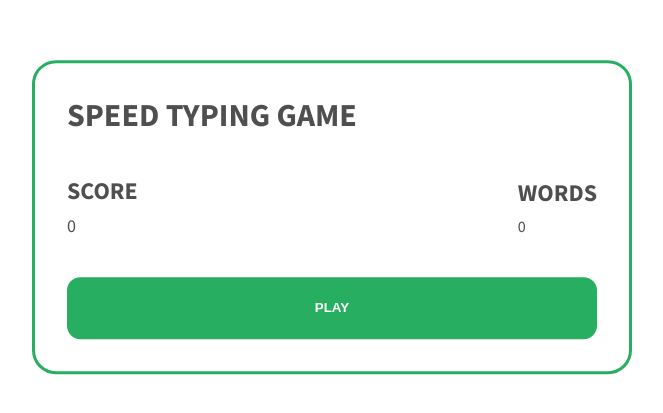
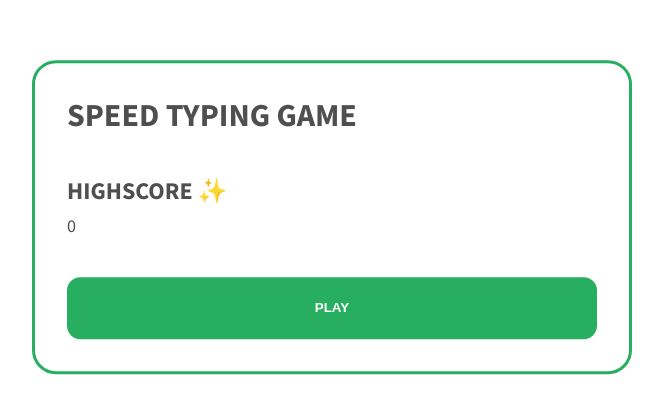
Before and after one commit to denpresich/speed-typing-game, a React app: page / in a window 1280 px wide. Shown: the part 183-596 px from the top of the page, without its empty margins (308-971 px from the left). Built offline with nearby package versions, Linux system fonts and the light colour scheme.

Commit message:
✨ Add highscore

```diff
--- a/src/components/game/game.jsx
+++ b/src/components/game/game.jsx
@@ -59,16 +59,26 @@ export default function Game() {
           <Typography className="game__title">Speed Typing Game</Typography>
           <div className="game__stat">
             <div className="stat">
-              <Typography className="stat__label">Score</Typography>
-              <Typography className="stat__value">{state.score}</Typography>
+              <Typography className="stat__label">Highscore ✨</Typography>
+              <Typography className="stat__value">{state.highscore}</Typography>
             </div>
-            <div className="stat">
-              <Typography className="stat__label">Words</Typography>
-              <Typography classname="stat__value">{state.wordIndex}</Typography>
-            </div>
+            {state.score ? (
+              <>
+                <div className="stat">
+                  <Typography className="stat__label">Score</Typography>
+                  <Typography className="stat__value">{state.score}</Typography>
+                </div>
+                <div className="stat">
+                  <Typography className="stat__label">Words</Typography>
+                  <Typography classname="stat__value">
+                    {state.wordIndex}
+                  </Typography>
+                </div>
+              </>
+            ) : null}
           </div>
           <Button onClick={handleStart}>
-            {state.stopped ? "Play again" : "Play"}
+            {state.score ? "Play again" : "Play"}
           </Button>
         </div>
       )}
--- a/src/components/game/reducer.js
+++ b/src/components/game/reducer.js
@@ -1,9 +1,12 @@
+const HIGHSCORE_LOCAL_KEY = "highscore";
+
 export const INITIAL_STATE = {
   started: false,
   words: [],
   word: null,
   wordIndex: 0,
   score: 0,
+  highscore: Number(localStorage.getItem(HIGHSCORE_LOCAL_KEY)),
 };
 
 export const ACTION_TYPES = {
@@ -20,12 +23,22 @@ const startReducer = ({ payload }) => ({
 });
 const stopReducer = (state) => ({ ...state, started: false });
 
-const wordSuccessReducer = (state, { payload }) => ({
-  ...state,
-  word: state.words[state.wordIndex + 1],
-  wordIndex: state.wordIndex + 1,
-  score: state.score + payload.word.length,
-});
+const wordSuccessReducer = (state, { payload }) => {
+  const score = state.score + payload.word.length;
+  const highscore = Math.max(state.highscore, score);
+
+  if (highscore > state.highscore) {
+    localStorage.setItem(HIGHSCORE_LOCAL_KEY, highscore);
+  }
+
+  return {
+    ...state,
+    word: state.words[state.wordIndex + 1],
+    wordIndex: state.wordIndex + 1,
+    score,
+    highscore,
+  };
+};
 
 export default function reducer(state, action) {
   switch (action.type) {
```
